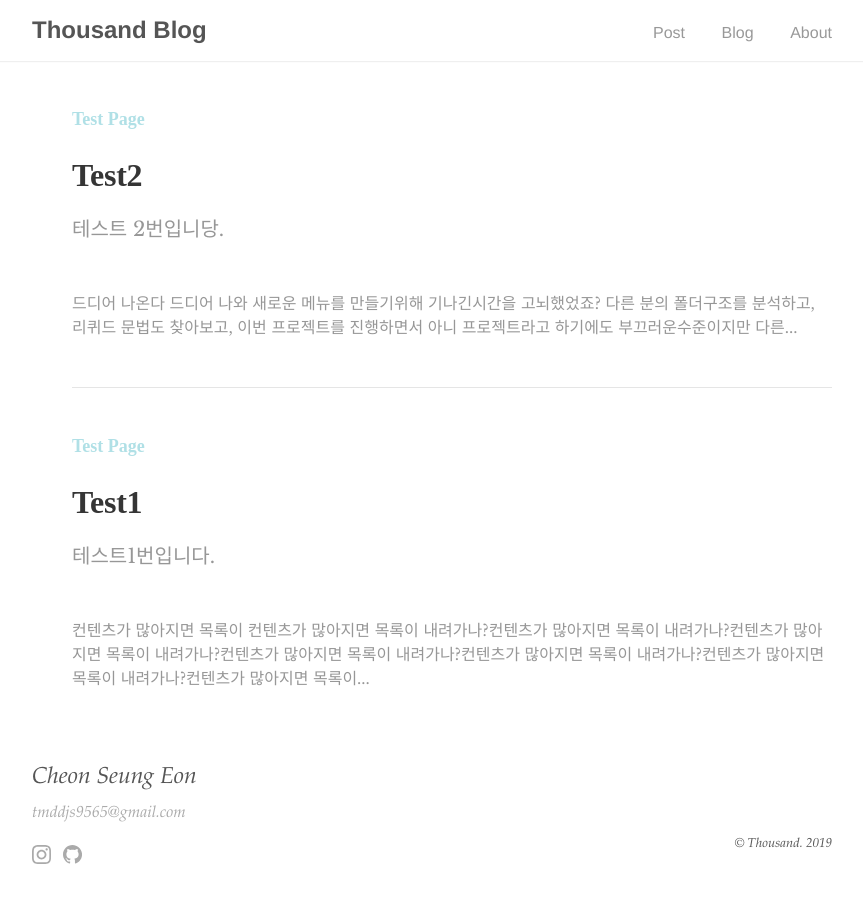
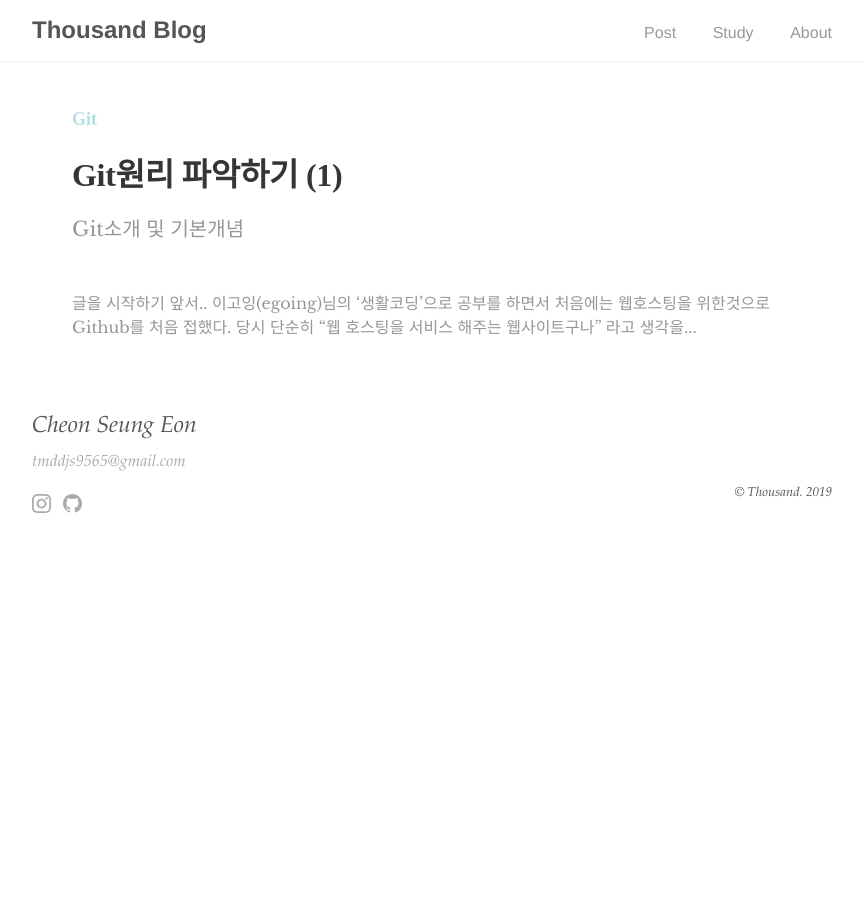
Before and after one commit to tmddjs45/tmddjs45.github.io, a Jekyll site: the page built from Study/index.md, in a window 1280 px wide. Shown: the whole page, without its empty margins (208-1071 px from the left). Built offline with Jekyll 4.4.1, drawn with Linux system fonts in a browser that asks for light colours.

Commit message:
study/git-basic-concept

```diff
--- /dev/null
+++ b/Study/Git-basic-concept/index.md
@@ -0,0 +1,50 @@
+---
+layout: post
+title: "Git원리 파악하기 (1)"
+subtitle: "Git소개 및 기본개념"
+type: "Git"
+blog: true
+text: true
+author: "Thousand"
+order: 1
+
+---
+<h4>글을 시작하기 앞서..</h4>
+이고잉(egoing)님의 '생활코딩'으로 공부를 하면서 처음에는 웹호스팅을 위한것으로 Github를 처음 접했다.<br><br>
+당시 단순히 "웹 호스팅을 서비스 해주는 웹사이트구나" 라고 생각을 했었다. 그런데 개발공부 하면 할 수록 Github는 단순한 웹 호스팅사이트가 아니며, Git이라는 버전관리시스템에서 기반된 원격저장소라는것을 알게되었다. 뿐만 아니라, Github를 통해 오픈소스 프로젝트를 참여하며 그 오픈소스에 기여(Contribute)할수있다는 것을 알게되었다. <br><br> 오늘날은 '대 오픈소스의 시대'이다. 그 오픈소스에 내가 '기여'를 할 수 있다는 것은 실력과 경험을 쌓아 갈 수있는, 쌓았다는 가장 큰 지표가 아닐까? 따라서 나는 오픈소스라는 거대한 '바다'에 빠지기 위해 Git에 대해 공부하려고 한다. 이 글은 개인적인 공부를 위한 글이기때문에 사실 전문적이지도, 정확하지도 않을 수 있으며, 부족한 점이 많을 것이다. 이 글을 읽는 독자가 있다면 참고바란다. 공부에 대한 기본적 참고는 이고잉님의 '생활코딩'에서 참고한 내용으로 글을 시작하려 한다. <br><br> 글을 시작하기 앞서, '생활코딩'의 이고잉(egoing)님에게 감사와 존경을 표한다.<br>
+
+
+***
+<h2>Git이란?</h2>
+
+ Git은 간단히 말해 버전관리시스템(Version Control System)중 하나인 시스템이다. 그렇다면 버전관리는 무엇이고, 우리는 왜 버전관리시스템을 써야 할까? <br><br> 어떤 형태로든 소스 코드를 백업하여 분실의 위험에서 보호하고 개정 전후 내용을 파악하여 추후 발생할지도 모를 오류수정에 대비하는 절차가 필요한데, 앞서 말한 <u>발생할 여러 문제들에 대해 소스코드를 보호하고, 대비 할 수있는 시스템, 파일의 변화를 시간에 따라 기록하여 과거 특정 시점의 버전을 다시 불러올 수 있는 시스템, 프로젝트에서 발생하는 다양한 이슈들을 추적하는 시스템</u>이 바로 **버전관리시스템(Version Control System)**이다. <br><br>
+ 오늘날 CVS, SVN 등 많은 버전관리시스템이 있지만 그 중에서도 가장 많이 사용되고 있는 버전관리시스템이 바로 Git이다. 다른 버전관리시스템이랑 큰 차이점은 무엇일까? 원리적인 측면 등 여러 차이점이 있겠지만서도, 개인적으로 생각하는 차이점은 버전관리 뿐만 아니라 원격 저장소(Github)를 통해 '협업'을 할 수있다는 점이다. 즉 오늘날 '대 오픈소스시대'에 누구나 접근이 가능하고 개발이 가능한 가장 알맞은 발전적 버전관리시스템이 아닐까? <br><br>
+
+
+
+***
+ <h2>Git의 기본적 개념</h2>
+
+ 간단한 그림으로 버전관리시스템 개념를 알아보자.<br>
+<br>![simplegit](./simplegit2.png) <br>위에 그림의 예시처럼 f1.txt 파일이 있다고 가정하고, Git을 이용해 버전관리에 들어간다. 같은 파일명인 상태로 파일내용만을 변경한다. 단순히 생각한다면, 이전 파일 위에 덮어쓰기를 하여 최신버전의 상태를 이룬다고 생각하면 이해가 쉽게 될것이다. 그러나 여기서 가장 중요한 핵심은 **이전 파일의 내용이 history에 남아있다는 점이다.** 버전관리시스템(Version Control System)을 통하지 않은 보통의 파일은 덮어쓰기를 한다면 이전 파일내용 위에 그대로 최신파일의 내용이 덮어쓰여지기 때문에 이전파일의 내용을 복원하기가 힘들다. 반면에 버전관리시스템(Version Control System)을 이용하게 된다면 이전 파일의 내용이 history에 남아있어 이전 파일의 내용을 쉽게 불러올 수 있다. 이런 원리로 소스코드의 손실, 개정전후의 내용파악 등이 쉽게 가능할 수 있게 되는것이다. <br><br> 버전관리시스템의 기본적 개념은 얼마나 간단한가?
+<ul><li>파일을 덮어씌운다.</li>
+<li>덮어씌여진 이전 파일의 내용을 복원할 수 있다.</li></ul>
+
+<br>
+>간단한 것이 가장 위대하다.
+
+라는 말을 들은적이 있다. 이토록 간단한 개념을 가진 Git은 실제 개발에 있어서 파급력은 엄청나다. 실제로 버전관리시스템이 없이 수천, 수억개로 이루어진 소스코드들에 변경사항들을 파악하고, 소스코드들의 손실을 막아 단 한번의 오류없이 유지보수를 한다는 것은 불가능에 가깝다. 그 불가능을 가능하게 만들어준 버전관리시스템 Git <br><br>
+오늘날은 프로그래밍에 관해서만 이루어지고있지만, 여기서 끝나는게 아니라 이러한 개념을 갖은 Git이 좀 더 넓은 분야까지 파고든다면 어떻게 될까? 여러 번의 수정을 통해 최고의 글을 써내려 가야하는 소설가 혹은 작가, 여러 번의 수정을 통해 최고의 레시피를 탄생시키는 요리사, 여러 번의 수정을 통해 멋진 작품들을 만들어내는 디자이너 등 수도 없이 많을 것이다. 우리가 이전 내용을 기억하고, 수정하고 그 바탕으로 새로운 것들을 창조해 낼때 가장 빛을 바랄것이다. 이 얼마나 멋진 일인가? <br><br>
+
+기본적인 개념에 대해서는 여기까지 알아보고 다음 글에서는 좀 더 세부적인 원리를 알아보자.
+
+---
+
+<br>
+<h4>Reference</h4>
+<ul>
+  <li>생활코딩 [지옥에서 온 Git] : <a href="https://opentutorials.org/course/2708">https://opentutorials.org/course/2708</a></li>
+  <li>Git-scm : <a href="https://git-scm.com/">https://git-scm.com/</a></li>
+  <li>위키백과 - 버전관리 : <a href="https://ko.wikipedia.org/wiki/%EB%B2%84%EC%A0%84_%EA%B4%80%EB%A6%AC">https://ko.wikipedia.org/wiki/</a></li>
+  <li>Hojong Blog : <a href="https://ho1234c.github.io/">https://ho1234c.github.io/</a></li>
+</ul>
--- a/_includes/navigation.html
+++ b/_includes/navigation.html
@@ -5,7 +5,7 @@
     </a>
     <ul>
       <li><a href="{{ site.baseurl }}/">Post</a></li>
-      <li><a href="{{'/blog'}}">Blog</a></li>
+      <li><a href="{{'/Study'}}">Study</a></li>
       <li><a href="{{ '/about' | prepend: site.baseurl }}">About</a></li>
       </ul>
   </div>
--- a/blog/test1/index.md
+++ /dev/null
@@ -1,13 +0,0 @@
----
-layout: post
-title: "Test1"
-subtitle: "테스트1번입니다."
-type: "Test Page"
-blog: true
-text: true
-author: "Thousand"
-order: 1
-
----
-
-컨텐츠가 많아지면 목록이 컨텐츠가 많아지면 목록이 내려가나?컨텐츠가 많아지면 목록이 내려가나?컨텐츠가 많아지면 목록이 내려가나?컨텐츠가 많아지면 목록이 내려가나?컨텐츠가 많아지면 목록이 내려가나?컨텐츠가 많아지면 목록이 내려가나?컨텐츠가 많아지면 목록이 내려가나?컨텐츠가 많아지면 목록이 내려가나?컨텐츠가 많아지면 목록이 내려가나?컨텐츠가 많아지면 목록이 내려가나?컨텐츠가 많아지면 목록이 내려가나?컨텐츠가 많아지면 목록이 내려가나?컨텐츠가 많아지면 목록이 내려가나?컨텐츠가 많아지면 목록이 내려가나?컨텐츠가 많아지면 목록이 내려가나?컨텐츠가 많아지면 목록이 내려가나?컨텐츠가 많아지면 목록이 내려가나?컨텐츠가 많아지면 목록이 내려가나?컨텐츠가 많아지면 목록이 내려가나?컨텐츠가 많아지면 목록이 내려가나?컨텐츠가 많아지면 목록이 내려가나?컨텐츠가 많아지면 목록이 내려가나?컨텐츠가 많아지면 목록이 내려가나?컨텐츠가 많아지면 목록이 내려가나?컨텐츠가 많아지면 목록이 내려가나?컨텐츠가 많아지면 목록이 내려가나?컨텐츠가 많아지면 목록이 내려가나?컨텐츠가 많아지면 목록이 내려가나?컨텐츠가 많아지면 목록이 내려가나?컨텐츠가 많아지면 목록이 내려가나?컨텐츠가 많아지면 목록이 내려가나?내려가나?컨텐츠가 많아지면 목록이 내려가나?컨텐츠가 많아지면 목록이 내려가나?컨텐츠가 많아지면 목록이 내려가나?컨텐츠가 많아지면 목록이 내려가나?컨텐츠가 많아지면 목록이 내려가나?컨텐츠가 많아지면 목록이 내려가나?컨텐츠가 많아지면 목록이 내려가나?컨텐츠가 많아지면 목록이 내려가나?컨텐츠가 많아지면 목록이 내려가나?컨텐츠가 많아지면 목록이 내려가나?컨텐츠가 많아지면 목록이 내려가나?컨텐츠가 많아지면 목록이 내려가나?컨텐츠가 많아지면 목록이 내려가나?컨텐츠가 많아지면 목록이 내려가나?컨텐츠가 많아지면 목록이 내려가나?컨텐츠가 많아지면 목록이 내려가나?컨텐츠가 많아지면 목록이 내려가나?컨텐츠가 많아지면 목록이 내려가나?컨텐츠가 많아지면 목록이 내려가나?컨텐츠가 많아지면 목록이 내려가나?컨텐츠가 많아지면 목록이 내려가나?컨텐츠가 많아지면 목록이 내려가나?컨텐츠가 많아지면 목록이 내려가나?컨텐츠가 많아지면 목록이 내려가나?컨텐츠가 많아지면 목록이 내려가나?컨텐츠가 많아지면 목록이 내려가나?컨텐츠가 많아지면 목록이 내려가나?컨텐츠가 많아지면 목록이 내려가나?컨텐츠가 많아지면 목록이 내려가나?컨텐츠가 많아지면 목록이 내려가나?컨텐츠가 많아지면 목록이 내려가나?
--- a/blog/test3/index.md
+++ /dev/null
@@ -1,18 +0,0 @@
----
-layout: post
-title : "Test2"
-subtitle: "테스트 2번입니당."
-type: "Test Page"
-blog: true
-text: true
-author: "Thousand"
-order: 2
----
-
-드디어 나온다 드디어 나와
-
-새로운 메뉴를 만들기위해 기나긴시간을 고뇌했었죠? 다른 분의 폴더구조를 분석하고,
-리퀴드 문법도 찾아보고, 이번 프로젝트를 진행하면서 아니 프로젝트라고 하기에도 부끄러운수준이지만 다른 개발자 분들의 코드를 읽고 분석하는 능력이 조금이나마 늘었을 것이라고 생각합니다.
-아직 부족한게 많네요. 열심히 공부하고 개발해야겠어요.
-
-스스로 프로젝트를 하나 만들려고 하는데 무엇을, 어떻게 만들지 고민과 걱정이 앞서네요.
```
Also changed, not shown: Study/Git-basic-concept/simplegit2.png (added), Study/index.md (renamed from blog/index.md).
